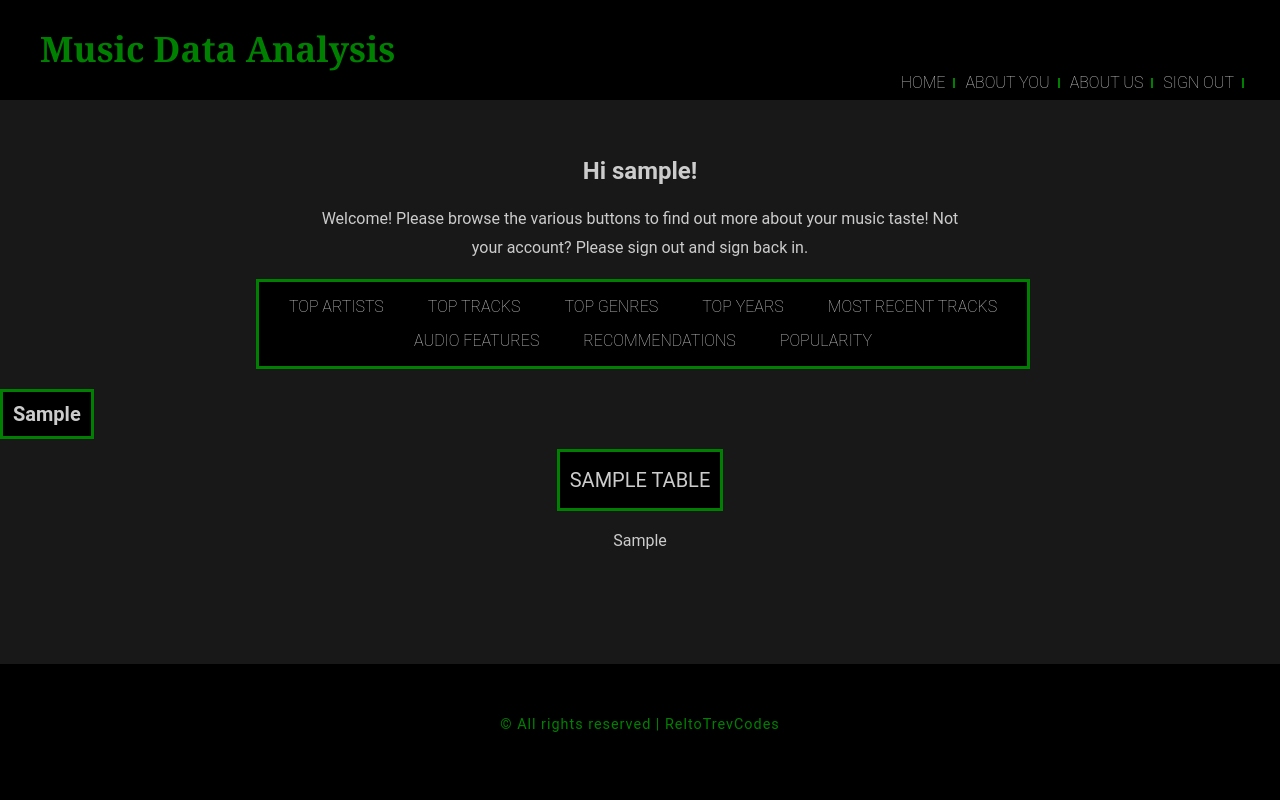
After one commit to sheltoncarr/spotify_app, a Flask app: template templates/graph_data.html in a window 1280 px wide. The commit adds this page. Run offline with Flask 3, Linux system fonts and the light colour scheme; the template is opened without the code that fills it: most values are stand-ins (such as "Sample title", 1, 10 or a date in 2020).

Commit message:
Added a new template to deal with data that doesn't use the dropdown menus (i.e. audio features and recommendations)

```diff
--- a/app.py
+++ b/app.py
@@ -178,6 +178,7 @@ def get_top_years():
     df2 = top_years.get_top_years_medium_term_df(spotify)
     df3 = top_years.get_top_years_long_term_df(spotify)
     title = 'Your Top Years:'
+    length = df1.size
 
     tables = [
         {'title': 'Short Term (Last 4 Weeks)', 'data': df1, 'id':'table1'},
@@ -185,7 +186,10 @@ def get_top_years():
         {'title': 'Long Term (Last Several Years)', 'data': df3,'id':'table3'},
     ]
 
-    return render_template('index.html', tables=tables, user_name=user_name, dataEvent=title)
+    if length > 10:
+        return render_template('index.html', tables=tables, user_name=user_name, dataEvent=title)
+    else:
+        return render_template('graph_data.html', tables=tables, user_name=user_name, dataEvent=title)
 
 
 @app.route('/audio_features')
@@ -204,7 +208,7 @@ def get_features():
         {'title': 'Long Term (Last Several Years)', 'data': df3,'id':'table4'},
     ]
 
-    return render_template('index.html', tables=tables, user_name=user_name, dataEvent=title)
+    return render_template('graph_data.html', tables=tables, user_name=user_name, dataEvent=title)
 
 
 @app.route('/recommendations')
@@ -227,7 +231,7 @@ def get_recommendations():
         {'title': 'Based on Top Artists (Long Term)', 'data': df6,'id':'table6'},
     ]
 
-    return render_template('index.html', tables=tables, user_name=user_name, dataEvent=title)
+    return render_template('graph_data.html', tables=tables, user_name=user_name, dataEvent=title)
 
 
 @app.route('/popularity')
--- a/static/style.css
+++ b/static/style.css
@@ -231,6 +231,7 @@ label {
     border: 3px solid green;
     text-transform: uppercase;
     font-style: bold;
+	position:sticky;
 }
 
 
@@ -253,18 +254,17 @@ label {
 }
 
 #user_data ul {
-	/* list-style: url('images/favicon.png') outside; */
     text-align: left;
     margin: 0;
     padding-bottom: 10px;
 }
 
 #user_data ul li {
-
     padding-left: 10px;
 	padding-bottom: 10px;
     margin-bottom: 10px;
     color: #ccc;
+	vertical-align: middle;
 }
 
 #user_data ul li::before {
--- /dev/null
+++ b/templates/graph_data.html
@@ -0,0 +1,56 @@
+{% extends 'base.html' %}
+
+{% block content %}
+    <main>
+        <section>
+            <div id="intro">
+                <!-- Display heading content -->
+                <h1 class="title">
+                   Hi {{user_name}}!
+                </h1>
+
+                <!-- Used to display paragraph content -->
+                <p>
+                    Welcome!
+                    Please browse the various buttons to
+                    find out more about your music taste!
+                    Not your account? Please sign out and sign back in.
+                </p>
+
+            </div>
+        </section>
+
+        <section>
+            <nav>
+                <div id="tabs">
+                    <ul>
+                        <li><a href="/top_artists" target="_self" rel="follow">Top Artists</a></li>
+                        <li><a href="/top_tracks" target="_self" rel="follow">Top Tracks</a></li>
+                        <li><a href="/top_genres" target="_self" rel="follow">Top Genres</a></li>
+                        <li><a href="/top_years" target="_self" rel="follow">Top Years</a></li>
+                        <li><a href="/most_recent_tracks" target="_self" rel="follow">Most Recent Tracks</a></li>
+                        <li><a href="/audio_features" target="_self" rel="follow">Audio Features</a></li>
+                        <li><a href="/recommendations" target="_self" rel="follow">Recommendations</a></li>
+                        <li><a href="/popularity" target="_self" rel="follow">Popularity</a></li>
+                    </ul>
+                </div>
+            </nav>
+
+
+        </section>
+
+        <section>
+
+            <div id="data">
+                <h3>{{dataEvent}}</h3>
+                {% for table in tables %}
+                    <div class="table-container" data-table="{{ table['id'] }}">
+                        <p>{{ table['title'] }}</p>
+                        <div class="table">{{ table['data'].to_html(classes='data table-row', justify='center', render_links=True, escape=False)|safe }}</div>
+                    </div>
+                {% endfor %}
+            </div>
+        </section>
+
+    </main>
+{% endblock %}
```
